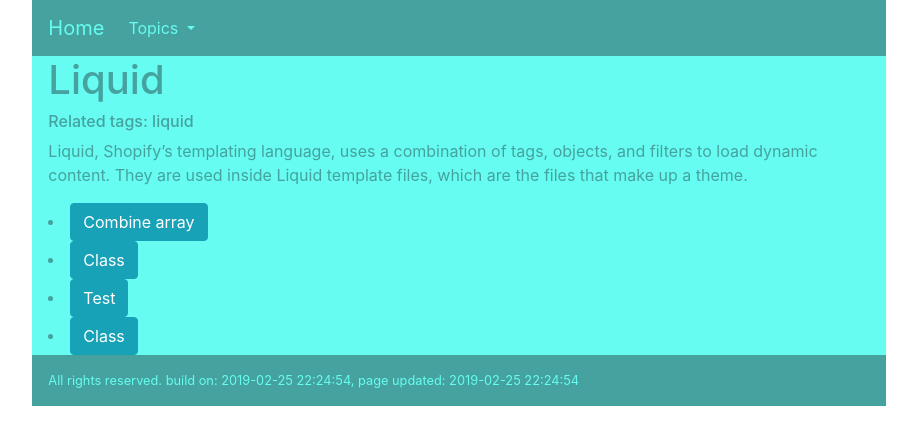
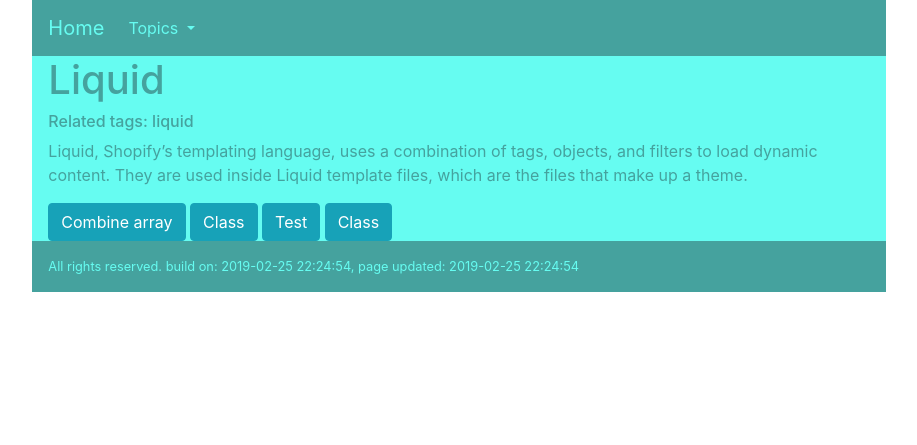
Before and after one commit to CoolColdUK/CoolColdUK.github.io, a Jekyll site: the page built from _topics/liquid.md, in a window 1280 px wide. Shown: the top 445 px of the page, without its empty margins (181-1098 px from the left). Built offline with Jekyll 4.4.1, drawn with Linux system fonts in a browser that asks for light colours; nearby versions of some CDN libraries.

Commit message:
Update topic_bs4grid.html

```diff
--- a/_layouts/topic_bs4grid.html
+++ b/_layouts/topic_bs4grid.html
@@ -29,12 +29,9 @@
     {% assign combine_tags_c = combine_tags_u | size %}
 
     {% if note_tags_c > combine_tags_c %}
-    <li>
-      <a href="{{note.url}}" class="btn btn-info" role="button">{{note.title}}</a>
-    </li>
+    <a href="{{note.url}}" class="btn btn-info" role="button">{{note.title}}</a>
     {% endif %}
     {% endfor %}
-    </ul>
 
   </div>
 </div>
```
